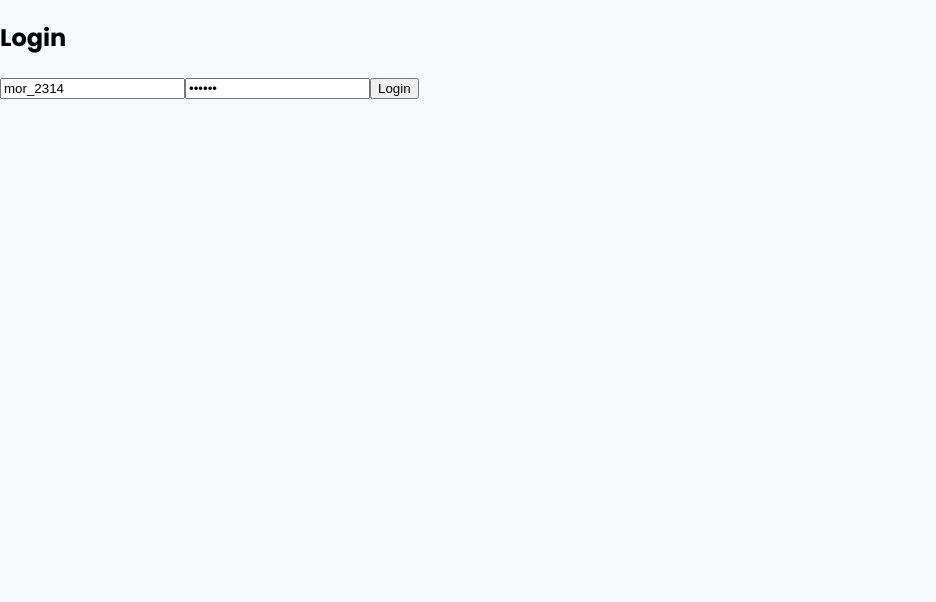
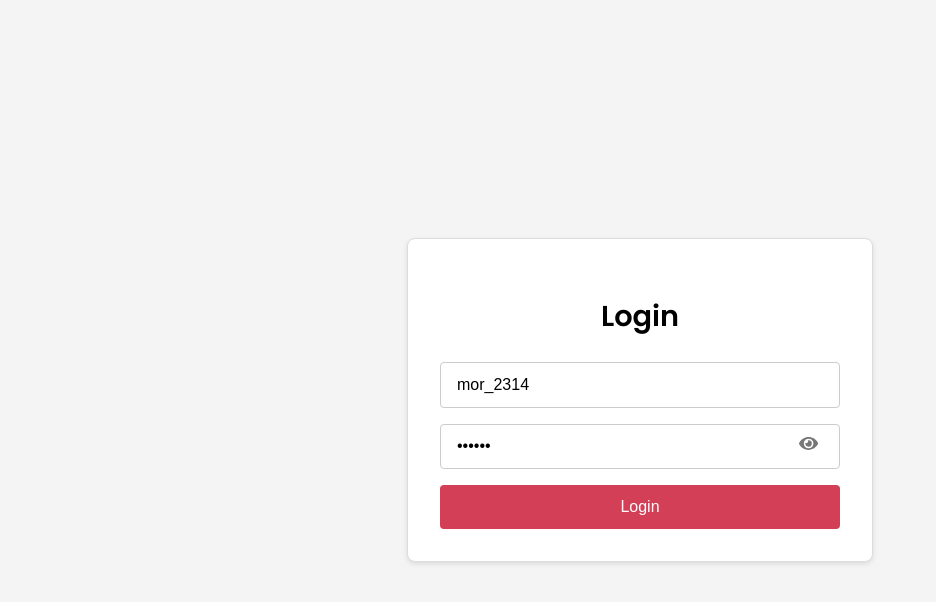
Before and after one commit to anfiquehussain/e-store, a React (Create React App) app: page /login in a window 1280 px wide. Shown: the top 602 px of the page, without its empty margins (0-936 px from the left). Built offline with nearby package versions, Linux system fonts and the light colour scheme.

Commit message:
product details page and login page are completed

```diff
--- a/src/App.js
+++ b/src/App.js
@@ -3,8 +3,6 @@ import { AuthProvider } from "./context/AuthContext.js";
 import ElementRoutes from "./path/ElementRoutes.jsx";
 
 function App() {
-
-
   return (
     <div className="App">
       <AuthProvider>
--- /dev/null
+++ b/src/Pages/Login/Login.css
@@ -0,0 +1,88 @@
+.login-page {
+  display: flex;
+  justify-content: center;
+  align-items: center;
+  height: 100vh;
+  background-color: #f4f4f4;
+}
+
+.login-container {
+  background-color: #fff;
+  padding: 2rem;
+  border-radius: 8px;
+  box-shadow: 0 2px 5px rgba(0, 0, 0, 0.1);
+  width: 100%;
+  max-width: 400px;
+  border: 1px solid #ddd;
+}
+
+.login-title {
+  font-size: 1.8rem;
+  font-weight: 600;
+  text-align: center;
+  margin-bottom: 1.5rem;
+}
+
+.login-form {
+  display: flex;
+  flex-direction: column;
+  gap: 1rem;
+}
+
+.form-group {
+  display: flex;
+  flex-direction: column;
+}
+
+.login-input {
+  padding: 0.8rem 1rem;
+  border: 1px solid #ccc;
+  border-radius: 4px;
+  font-size: 1rem;
+}
+
+.password-container {
+  position: relative;
+}
+
+.password-input {
+  padding-right: 2.5rem;
+}
+
+.password-toggle {
+  position: absolute;
+  top: 50%;
+  right: 1rem;
+  transform: translateY(-50%);
+  background-color: transparent;
+  border: none;
+  cursor: pointer;
+  color: #777;
+  font-size: 1.2rem;
+}
+
+.password-toggle:hover {
+  color: #d23f57; /* Change color on hover */
+}
+
+.login-button {
+  background-color: #d23f57;
+  color: #fff;
+
+  border: none;
+  border-radius: 4px;
+  padding: 0.8rem 1rem;
+  font-size: 1rem;
+  cursor: pointer;
+  transition: background-color 0.3s ease;
+}
+
+.login-button:hover {
+  background-color: #c02d49;;
+}
+
+.error-message {
+  color: #dc3545;
+  font-size: 0.9rem;
+  margin-top: 0.5rem;
+}
--- a/src/Pages/Login/Login.jsx
+++ b/src/Pages/Login/Login.jsx
@@ -1,13 +1,16 @@
-// Login.jsx
-
 import React, { useState } from 'react';
 import { useAuth } from '../../context/AuthContext';
-import { Navigate } from 'react-router-dom';
+import { Navigate, useLocation } from 'react-router-dom';
+import { FaEye, FaEyeSlash } from 'react-icons/fa';
+import './Login.css'
 
 const Login = () => {
     const { isAuthenticated, login, error } = useAuth();
     const [username, setUsername] = useState('mor_2314');
     const [password, setPassword] = useState('83r5^_');
+    const [showPassword, setShowPassword] = useState(false);
+    const location = useLocation();
+    const from = location.state?.from || '/';
 
     const handleSubmit = (e) => {
         e.preventDefault();
@@ -15,30 +18,48 @@ const Login = () => {
     };
 
     if (isAuthenticated) {
-        return <Navigate to="/" />;
+        return <Navigate to={from} />;
     }
 
     return (
-        <div>
-            <h2>Login</h2>
-            <form onSubmit={handleSubmit}>
+        <div className="login-page">
+            <div className="login-container">
+                <h2 className="login-title">Login</h2>
+                <form onSubmit={handleSubmit} className="login-form">
+                    <div className="form-group">
                         <input
+                            className="login-input"
                             type="text"
                             placeholder="Username"
                             value={username}
                             onChange={(e) => setUsername(e.target.value)}
                             required
                         />
+                    </div>
+                    <div className="form-group password-container">
                         <input
-                    type="password"
+                            className="login-input password-input"
+                            type={showPassword ? 'text' : 'password'}
                             placeholder="Password"
                             value={password}
                             onChange={(e) => setPassword(e.target.value)}
                             required
                         />
-                <button type="submit">Login</button>
+                        <button
+                            type="button"
+                            className="password-toggle"
+                            onClick={() => setShowPassword(!showPassword)}
+                            aria-label="Toggle password visibility"
+                        >
+                            {showPassword ? <FaEyeSlash /> : <FaEye />}
+                        </button>
+                    </div>
+                    <button type="submit" className="login-button">
+                        Login
+                    </button>
                 </form>
-            {error && <p style={{ color: 'red' }}>{error}</p>} {/* Display error message */}
+                {error && <p className="error-message">{error}</p>}
+            </div>
         </div>
     );
 };
--- a/src/Pages/ProductDetails/ProductDetails.css
+++ b/src/Pages/ProductDetails/ProductDetails.css
@@ -0,0 +1,112 @@
+.product-details {
+  display: flex;
+  flex-direction: row;
+  max-width: 1200px;
+  margin: 20px auto;
+  box-shadow: 0 4px 8px rgba(0, 0, 0, 0.1);
+  border-radius: 8px;
+  overflow: hidden;
+  background-color: #ffffff;
+}
+
+.image-details-container {
+  flex: 1;
+  padding: 20px;
+}
+
+.product-details-image {
+  width: 70%;
+  height: auto;
+  border-radius: 8px;
+  object-fit: contain;
+}
+
+.details-details-container {
+  flex: 1.5;
+  padding: 20px;
+  display: flex;
+  flex-direction: column;
+  justify-content: start;
+}
+
+.product-details-title {
+  font-size: 24px;
+  font-weight: bold;
+  margin-bottom: 10px;
+  color: #333;
+}
+
+.product-details-description {
+  font-size: 16px;
+  color: #555;
+  margin-bottom: 15px;
+}
+
+.product-details-price {
+  font-size: 20px;
+  font-weight: bold;
+  color: #e91e63;
+}
+
+.product-details-category,
+.product-details-rating {
+  font-size: 16px;
+  color: #777;
+}
+
+.product-details-add {
+  background-color: transparent;
+  color: black;
+  font-size: 18px;
+  border: 1px solid black;
+  padding: 0.5rem 1rem 0.5rem 1rem;
+  border-radius: 0.5rem;
+  margin-right: 5px;
+  font-weight: bold;
+  cursor: pointer;
+  transition: background-color 0.3s, color 0.3s;
+}
+
+
+.product-details-add:hover {
+  background-color: black;
+  color: white;
+}
+
+
+.product-details-buy {
+  background-color: #d23f57;
+  color: #fff;
+
+  font-size: 18px;
+  border: none;
+  padding: 0.5rem 1rem 0.5rem 1rem;
+  border-radius: 0.5rem;
+  font-weight: bold;
+  cursor: pointer;
+  transition: background-color 0.3s, transform 0.3s;
+}
+
+.product-details-buy:hover {
+  background-color: #c41e4a;
+  transform: scale(1.05);
+}
+
+
+/* Media Query for Responsiveness */
+@media (max-width: 768px) {
+  .product-details {
+    flex-direction: column;
+  }
+
+  .image-details-container {
+    width: 50%;
+    margin: 0 auto;
+    text-align: center;
+    padding: 10px;
+  }
+
+  .details-details-container {
+    width: 100%;
+  }
+}
--- a/src/PrivateRoute.jsx
+++ b/src/PrivateRoute.jsx
@@ -1,11 +1,17 @@
-import React from 'react';
-import { Navigate } from 'react-router-dom';
-import { useAuth } from './context/AuthContext';
+import React from "react";
+import { Navigate, useLocation } from "react-router-dom";
+import { useAuth } from "./context/AuthContext";
 
 const PrivateRoute = ({ children }) => {
     const { isAuthenticated } = useAuth();
+    const location = useLocation();
 
-    return isAuthenticated ? children : <Navigate to="/login" />;
+    // If not authenticated, redirect to login and store the current location
+    if (!isAuthenticated) {
+        return <Navigate to="/login" state={{ from: location }} replace />;
+    }
+
+    return children; // Render the children (the protected component)
 };
 
 export default PrivateRoute;
--- a/src/components/Hero/Hero.jsx
+++ b/src/components/Hero/Hero.jsx
@@ -1,7 +1,8 @@
 import React, { useState, useEffect } from 'react';
 import './Hero.css';
 import { Base_url } from '../../constant/base';
-import { CiShop } from "react-icons/ci";
+import { Link } from 'react-router-dom';
+import { FaStar } from "react-icons/fa";
 
 function Hero() {
     const [currentIndex, setCurrentIndex] = useState(0);
@@ -16,7 +17,7 @@ function Hero() {
     useEffect(() => {
         const interval = setInterval(() => {
             setCurrentIndex((prevIndex) => (prevIndex + 1) % products.length);
-        }, 3000);
+        }, 5000);
 
         return () => clearInterval(interval);
     }, [products]);
@@ -68,11 +69,15 @@ function Hero() {
                         <p className="category">{products[currentIndex].category}</p>
                         <h2 className="title">{products[currentIndex].title}</h2>
                             <p className="price">${products[currentIndex].price.toFixed(2)}</p>
-                            <p className="rating">Rating: {products[currentIndex].rating.rate} ({products[currentIndex].rating.count} reviews)</p>
+                        <p className="rating"><span className='RatingStar'><FaStar /></span>  {products[currentIndex].rating.rate} ({products[currentIndex].rating.count} reviews)</p>
 
-                        <button className="shop" aria-label="Shop Now">
-                            Shop Now
-                        </button>
+
+                        <Link to={`/product/${products[currentIndex].id}`}>
+                            <button className="shop" aria-label="Shop Now">
+                                Shop Now
+                            </button>
+                        </Link>
+
 
                     </div>
                 </div>
--- a/src/components/Navbar/Navbar.css
+++ b/src/components/Navbar/Navbar.css
@@ -16,6 +16,11 @@
 
 .nav-link{
     text-decoration: none;
+    color: #d23f57;
+}
+
+.nav-link:hover{
+    color: #c41e4a;
 }
 
 .logo {
@@ -96,7 +101,7 @@
   }
 
   .nav-elements.active {
-    width: 270px; /* Width when active */
+    width: 270px;
   }
 
   .nav-elements ul {
@@ -111,14 +116,14 @@
   }
 }
 
-@media (max-width: 768px) {
+@media (max-width: 800px) {
   .nav-elements ul li:not(:last-child) {
     margin-right: 30px;
   }
 }
 
 
-@media (max-width: 600px) {
+@media (max-width: 700px) {
   .menu-icon {
     display: block;
     cursor: pointer;
@@ -129,7 +134,7 @@
     right: 0;
     top: 60px;
     background-color: #F6F9FC;
-    width: 0; /* Start hidden */
+    width: 0;
     height: calc(100vh - 60px);
     transition: all 0.3s ease-in;
     overflow: hidden;
--- a/src/components/Navbar/Navbar.jsx
+++ b/src/components/Navbar/Navbar.jsx
@@ -30,7 +30,7 @@ function Navbar() {
 
 
   const toggleMenu = () => {
-    setIsMenuOpen(prevState => !prevState); // Toggle the menu open state
+    setIsMenuOpen(prevState => !prevState);
   };
 
   return (
@@ -38,7 +38,7 @@ function Navbar() {
       <nav className="navbar">
         <div className="container">
           <div className="logo">
-            <Link className="nav-link" to='/product'><p>logo</p></Link>
+            <Link className="nav-link" to='/'><p>E-Shop</p></Link>
           </div>
           <div className="menu-icon" onClick={toggleMenu}>
             <CiMenuBurger />
@@ -58,9 +58,6 @@ function Navbar() {
                 </p>
               </li>
               <li>
-                <p >Blogs</p>
-              </li>
-              <li>
                 <p onClick={logout} >Logout</p>
               </li>
               <li>
--- a/src/components/ProductCard/ProductCard.jsx
+++ b/src/components/ProductCard/ProductCard.jsx
@@ -10,7 +10,9 @@ function ProductCard({ prd }) {
       <p className="productRCategory" >
         {prd.category}
       </p>
-      <img src={prd.image} alt={prd.title} className="productImage" />
+      <Link to={`/product/${prd.id}`}>
+        <img src={prd.image} alt={prd.title} className="productImage" />
+      </Link>
 
       <p className='productTitle'>
         <Link to={`/product/${prd.id}`}>{prd.title}</Link>
--- a/src/components/RowCard/RowCard.jsx
+++ b/src/components/RowCard/RowCard.jsx
@@ -40,7 +40,7 @@ function RowCard({ endpoint, head }) {
     });
   };
 
-  console.log(products)
+
 
   return (
     <div className="rowCardWrapper">
```
Also changed, not shown: src/Pages/ProductDetails/ProductDetails.jsx (+60 -4 lines), src/components/RowCard/RowCard.css (+14 -0 lines). Lines whose indentation alone changed are shown as unchanged.
